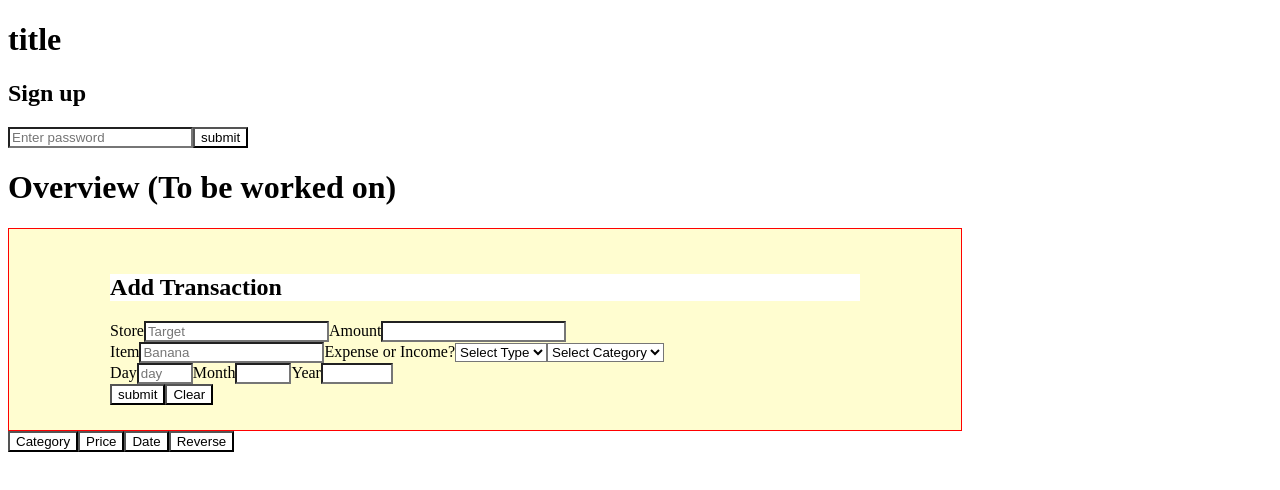
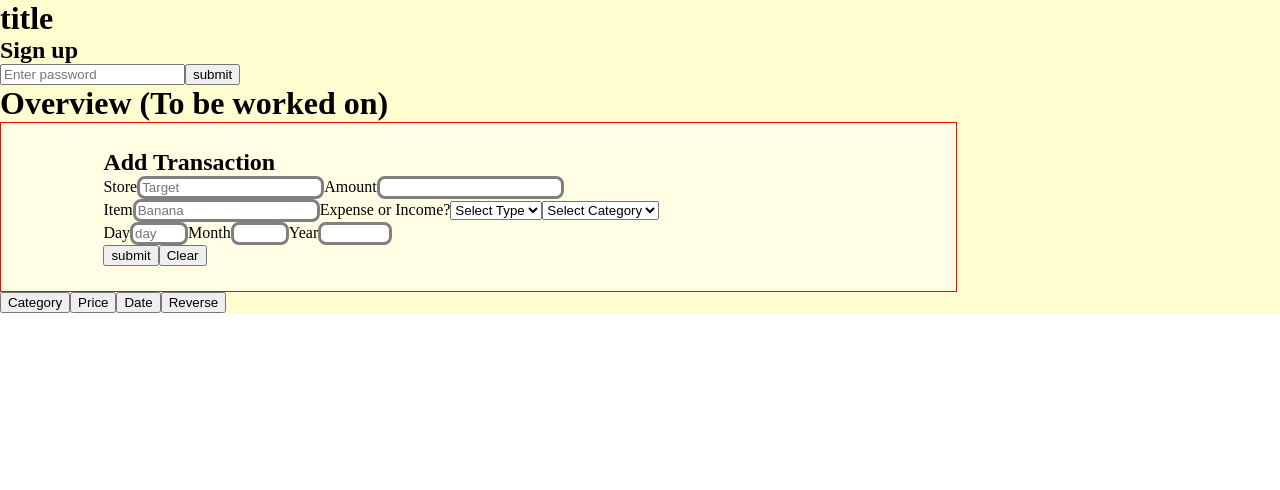
Before and after one commit to EmersonBerido/budget-app, a React (Vite) app: page / in a window 1280 px wide. Shown: the top 490 px of the page. Built offline with nearby package versions, Linux system fonts and the light colour scheme.

Commit message:
Amount Bar css

```diff
--- a/src/AddTransaction.css
+++ b/src/AddTransaction.css
@@ -4,7 +4,7 @@
 }
 
 .add-transaction-container {
-  background-color: var(--primary);;
+  background-color: var(--secondary);;
   border : 1px solid red;
   width : 70vw;
   max-width: 750px;
@@ -16,3 +16,7 @@
 .add-transaction-container > form, .store-item-container, .date {
   background-color: transparent;
 }
+.add-transaction-container input {
+  border-radius : 8px;
+  border : 3px solid grey;
+}
--- a/src/AddTransaction.jsx
+++ b/src/AddTransaction.jsx
@@ -4,6 +4,7 @@ import Colors from "./Colors.js";
 const primary = Colors.primary;
 console.log(primary)
 document.documentElement.style.setProperty("--primary", primary);
+document.documentElement.style.setProperty("--secondary", Colors.secondary);
 
 //---Important Notes---
 //id is started at 0; kept for deletion purposes later
@@ -33,7 +34,6 @@ function AddTransaction(props) {
       category : event.target.category.value,
       id : localStorage.getItem("userInfo") !== null ? JSON.parse(localStorage.getItem("userInfo")).length : 0
     }
-    console.log(newTransaction);
 
     //ENCRYPT DATA AFTER LEARNING NODE JS
 
--- a/src/AmountBar.jsx
+++ b/src/AmountBar.jsx
@@ -9,14 +9,14 @@ import "./AmountBar.css";
 //css file will adjust the color/overall style of the bar
 function AmountBar(props){
   const barWidth = props.total > 0 ? (props.amount / props.total) * 100 : 0;
-  const barPercentage = 80;
+  const barPercentage = 70;
   const categoryPercentage = 100 - barPercentage;
 
   const barContainerStyle = {
-    width : "100%",
+    width : "80%",
     border : "3px solid pink",
     display : "flex",
-    justifyContent : "center",
+    justifyContent : "flex-start",
     alignItems : "center",
     gap : "5px"
   }
@@ -30,6 +30,7 @@ function AmountBar(props){
     borderRadius : "2px",
     width : `${barPercentage}%`,
     height : "20px",
+    backgroundColor : "#ffffff"
   }
   const barFillStyle = {
     backgroundColor : Colors[props.category],
--- a/src/App.css
+++ b/src/App.css
@@ -1,3 +1,15 @@
-*{
-  background-color: white;
+:root {
+  --primary : white;
+  --secondary : white;
 }
+* {
+  margin : 0;
+}
+.app-container{
+  left : 0;
+  top : 0;
+  background-color: var(--primary);
+  width : 100%;
+  height : 100%;
+  font-family : Merriweather;
+}
--- a/src/App.jsx
+++ b/src/App.jsx
@@ -5,18 +5,13 @@ import AddTransaction from './AddTransaction.jsx';
 import Transaction from "./Transaction.jsx"
 import Summary from "./Summary.jsx";
 import mergeSort from './MergeSort.js';
-
 import './App.css';
 
-//TODO FUTURE IDEAS: sort by date/category/amount, figure out how to encrypt data in localStorage later
-//TODO: refresh page after adding transaction
 
 function App() {
-  //-- States --
   const [isUserLoggedIn, setIsUserLoggedIn] = useState(false);
 
-  //-- Local Storage --
-  //const transactionList = localStorage.getItem("userInfo") !== null ? JSON.parse(localStorage.getItem("userInfo")) : []
+  //Local Storage
   const [transactionList, setTransactionList] = useState(localStorage.getItem("userInfo") !== null ? JSON.parse(localStorage.getItem("userInfo")) : []);
 
 
@@ -46,18 +41,17 @@ function App() {
   useEffect(() => {
     setTransactions(transactionList.map((current, index) => {
       return <Transaction
-        key = {index}
+        id = {current.id}
+        key = {current.id}
         store = {current.store}
         amount = {current.amount}
         item = {current.item}
         transactionType = {current.transactionType}
         date = {current.date}
+        setList = {setTransactionList}
       />
     }))
-    console.log("new: ",transactions);
   },[transactionList])
-
-  //-- Alter how Transactions are shown
 
   //filter
   function handleFilter(selection)
@@ -87,9 +81,12 @@ function App() {
   // //checking sort by price
   //console.log("price", mergeSort(transactionList, "price"));
 
+  // -- Styling --
+  //document.documentElement.style.setProperty("--secondary", Colors.secondary);
+
 
   return (
-    <>
+    <main className="app-container">
       <header className = "login-container">
         <h1>title</h1>
         {isReturningUser ? <h2>Welcume</h2> : <h2>Sign up</h2>}
@@ -118,11 +115,13 @@ function App() {
       <button onClick={() => handleFilter("price")}>Price</button>
       <button onClick={() => handleFilter("date")}>Date</button>
       <button onClick={handleReverse}>Reverse</button>
-      {transactions}
+      <main className="transactions-container">
+        {transactions}
+      </main>
 
 
 
-    </>
+    </main>
   )
 }
 
--- a/src/Colors.js
+++ b/src/Colors.js
@@ -3,7 +3,7 @@
 const Colors = {
   //main background colors
   primary: "#FFFDD0",
-  secondart : "blue",
+  secondary : "#FFFEE5",
   tertiary : "yellow",
 
   //transaction types
--- a/src/Transaction.css
+++ b/src/Transaction.css
@@ -16,6 +16,7 @@
   width : 70vw;
   max-width: 750px;
   height : 150px;
+  border-radius : 13px;
 }
 
 .transaction-container * {
@@ -52,3 +53,8 @@
   right : 3%;
   font-size : 0.8em;
 }
+.transaction-container > button {
+  position : absolute;
+  bottom :2%;
+  left : 3%;
+}
--- a/src/Transaction.jsx
+++ b/src/Transaction.jsx
@@ -7,13 +7,21 @@ import "./Transaction.css"
 //amount in the top right
 //item in the middle or left-middle
 //date will be bottom left or beside the item in the right
+//bottom will have a trash icon where the user can delete transaction
 //transaction stype will be shown thru the top of the box, like a file folder sticking out with a image and color (entertainment for purple for example)
 
 document.documentElement.style.setProperty("--expense", Colors.expense);
 document.documentElement.style.setProperty("--income", Colors.income);
 function Transaction(props)
 {
-
+  function handleDelete()
+  {
+    console.log("delete test", props.id);
+    console.log(props);
+    props.setList(prevList => {
+      return prevList.filter(curr => curr.id !== props.id);
+    })
+  }
 
 
 
@@ -29,6 +37,9 @@ function Transaction(props)
       </h2>
       <h2 id="item">{props.item}</h2>
       <h2 id="date">{`${props.date.day} / ${props.date.month} / ${props.date.year}`}</h2>
+      <button onClick={handleDelete}>
+        Trash
+      </button>
     </article>
   )
 }
```
